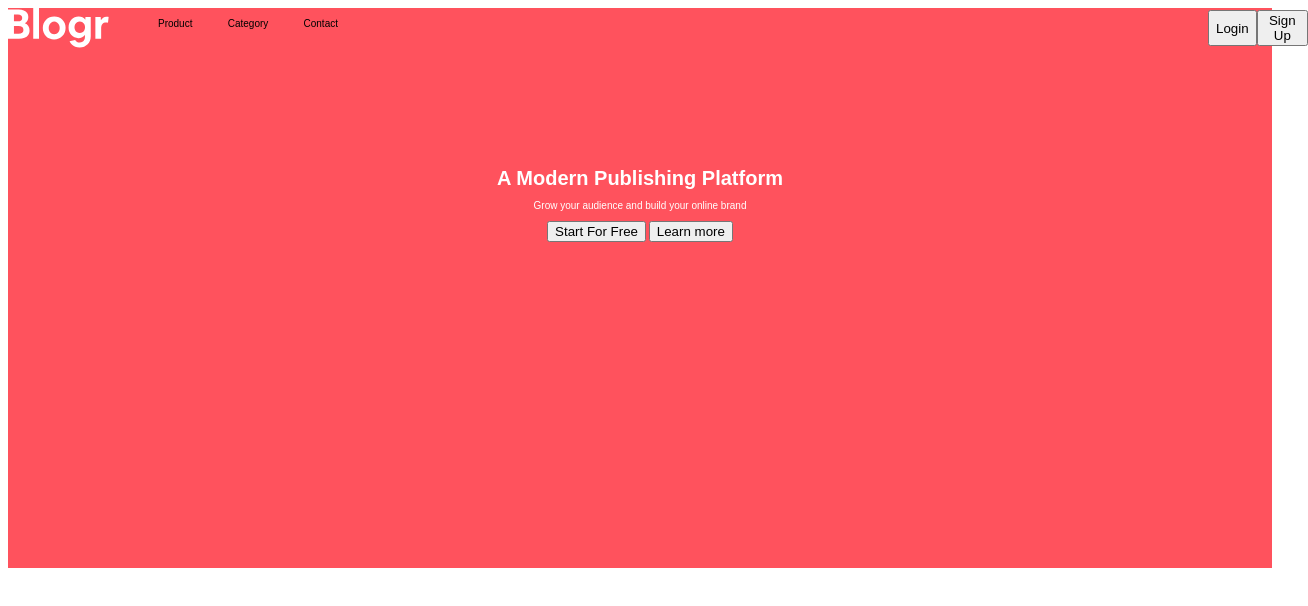
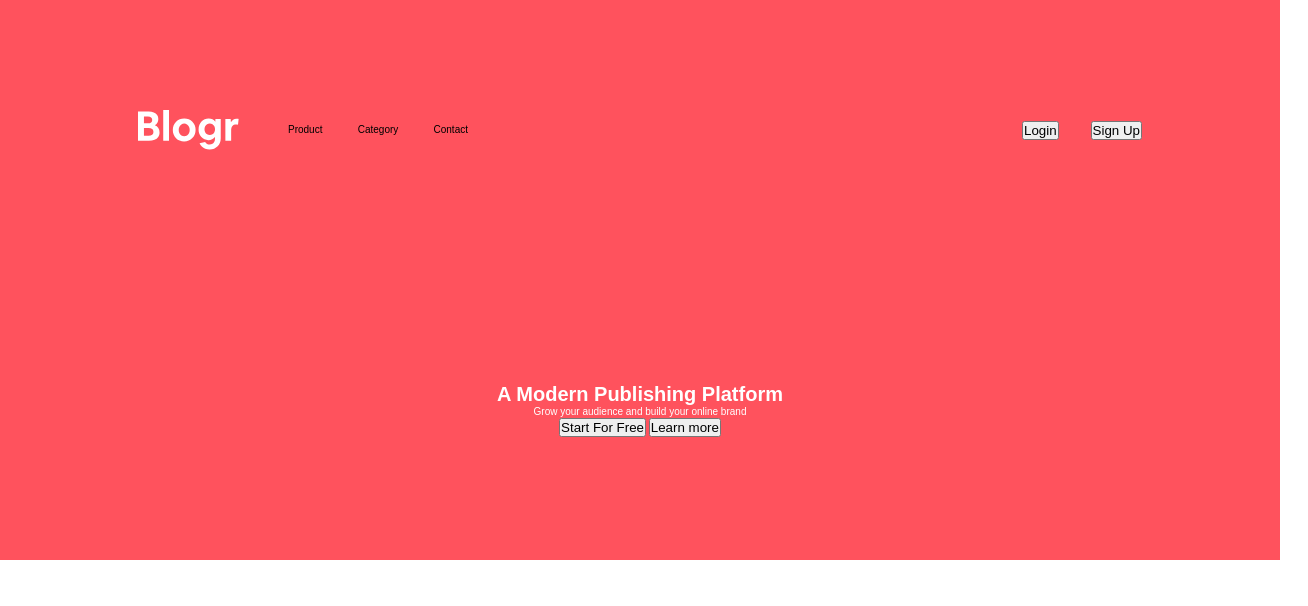
Before and after one commit to Vahe-Sevachyan/blogr-landing-page, a Vue app: page / in a window 1280 px wide. Shown: the top 606 px of the page, 1308 px wide, since content can reach past the window. Built offline with nearby package versions, Linux system fonts and the light colour scheme.

Commit message:
correct nav margin and layout

```diff
--- a/src/App.vue
+++ b/src/App.vue
@@ -22,6 +22,13 @@ export default {
 <style scoped>
 .header {
   background-color: hsl(356, 100%, 66%);
+  /* max-width: 170rem; */
+  width: 100%;
+  margin: auto;
   height: 70vh;
+  display: flex;
+  justify-content: center;
+  align-items: center;
+  flex-direction: column;
 }
 </style>
--- a/src/components/NavBar.vue
+++ b/src/components/NavBar.vue
@@ -6,14 +6,14 @@ export default {
 
 <template>
   <div class="nav-section">
-    <div class="nav-menu">
+    <nav class="nav-menu">
       <img src="../assets/images/logo.svg" alt="blog logo" />
       <ul class="nav-links">
         <li>Product</li>
         <li>Category</li>
         <li>Contact</li>
       </ul>
-    </div>
+    </nav>
 
     <div class="btn-container">
       <button>Login</button>
@@ -25,10 +25,14 @@ export default {
 <style scoped>
 .nav-section {
   /* background-color: grey; */
-  width: 130rem;
+  /* width: 130rem; */
+  width: 80%;
+  margin: auto;
   display: flex;
   justify-content: space-between;
   align-items: center;
+
+  padding: 1.5rem 1rem 1.5rem 1rem;
 }
 .nav-menu {
   display: flex;
@@ -40,9 +44,10 @@ export default {
   width: 18rem;
   justify-content: space-between;
   list-style: none;
+  align-items: center;
 }
 .btn-container {
-  width: 10rem;
+  width: 12rem;
   display: flex;
   justify-content: space-between;
 }
--- a/src/style.css
+++ b/src/style.css
@@ -2,6 +2,8 @@
 *::before,
 *::after {
   box-sizing: border-box;
+  margin: 0;
+  padding: 0;
 }
 *:focus {
   outline: 3px dashed #228bec;
```
